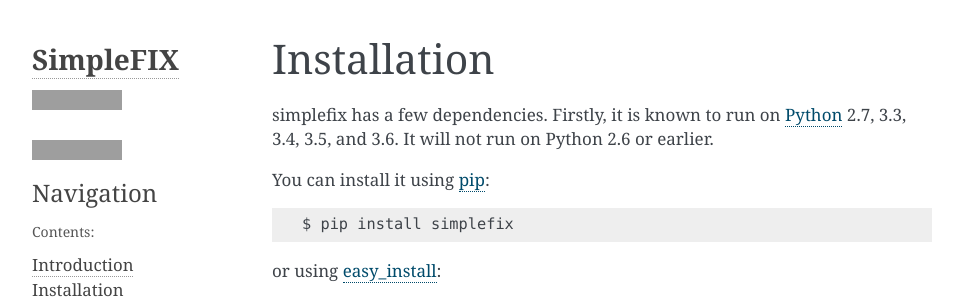
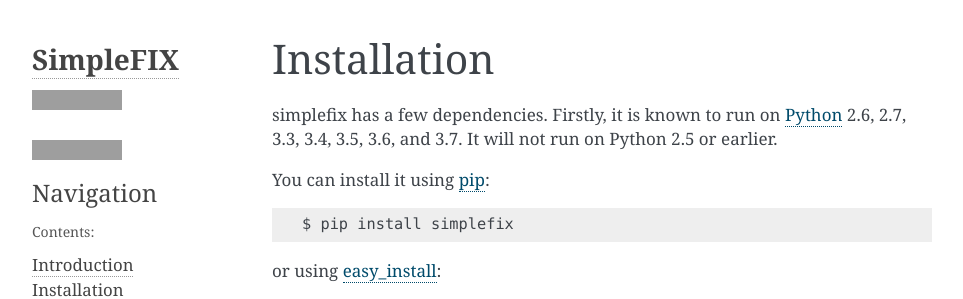
Before and after one commit to da4089/simplefix, a Sphinx documentation site: the page built from doc/getting.rst, in a window 1280 px wide, cut to the strip 0-299 px from the top of the page. Shown: the whole strip, without its empty margins (148-1111 px from the left). Built offline with Sphinx 7.4.7, drawn with Linux system fonts in a browser that asks for light colours; grey boxes are pictures that could not be loaded.

Commit message:
Updated for 3.7, and fixed a few out-of-date links.

```diff
--- a/doc/getting.rst
+++ b/doc/getting.rst
@@ -4,8 +4,8 @@
 ============
 
 simplefix has a few dependencies.  Firstly, it is known to run on
-Python_ 2.7, 3.3, 3.4, 3.5, and 3.6.  It will not run on Python 2.6 or
-earlier.
+Python_ 2.6, 2.7, 3.3, 3.4, 3.5, 3.6, and 3.7.  It will not run on
+Python 2.5 or earlier.
 
 You can install it using pip_::
 
@@ -41,8 +41,8 @@
 
 
 
-.. _easy_install: http://pypi.python.org/pypi/setuptools
-.. _GitHub: https://github.com/hgrecco/pint
+.. _easy_install: http://github.com/pypa/setuptools
+.. _GitHub: https://github.com/da4089/simplefix
 .. _Python: http://www.python.org/
-.. _PyPI: https://pypi.python.org/pypi/Pint/
+.. _PyPI: https://pypi.org/project/simplefix/
 .. _pip: http://www.pip-installer.org/
```
